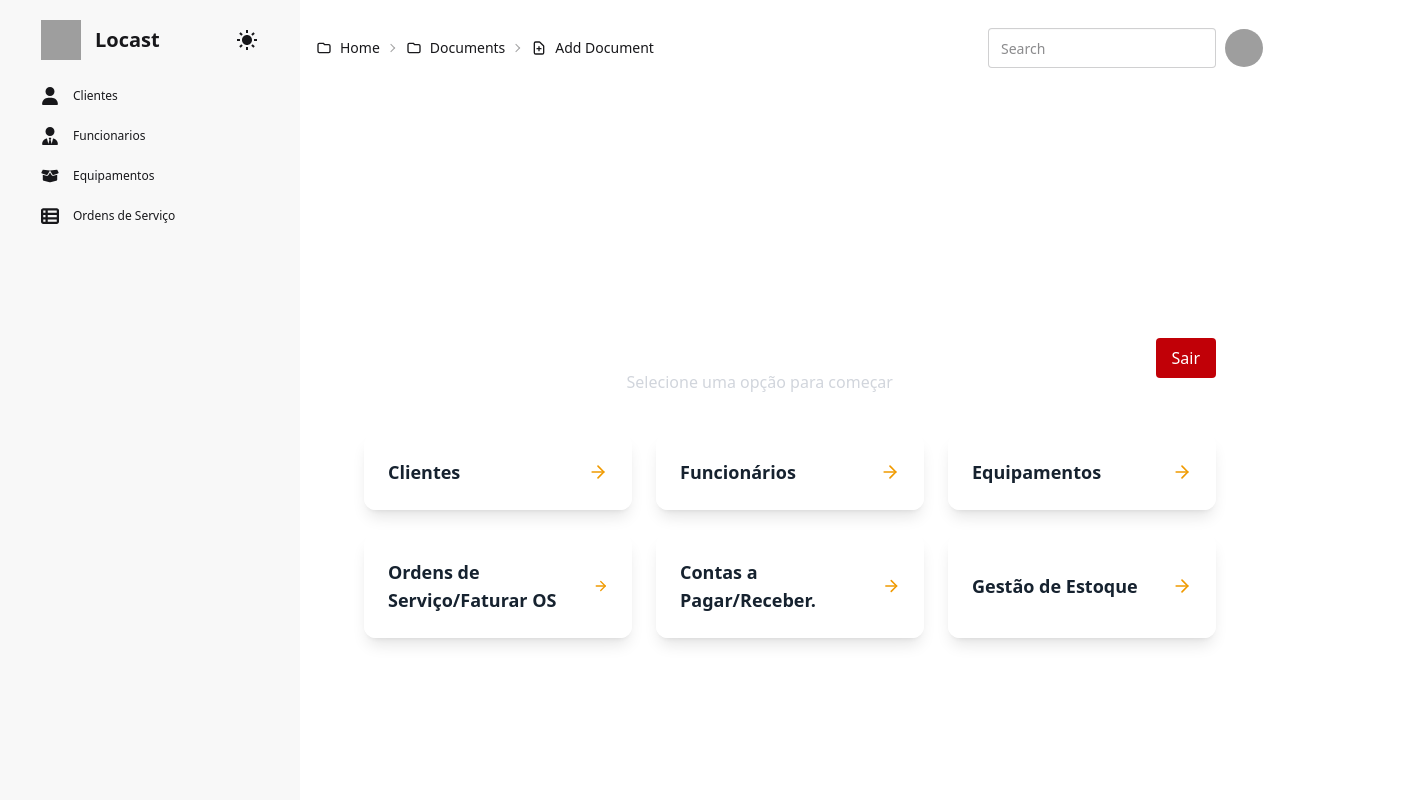
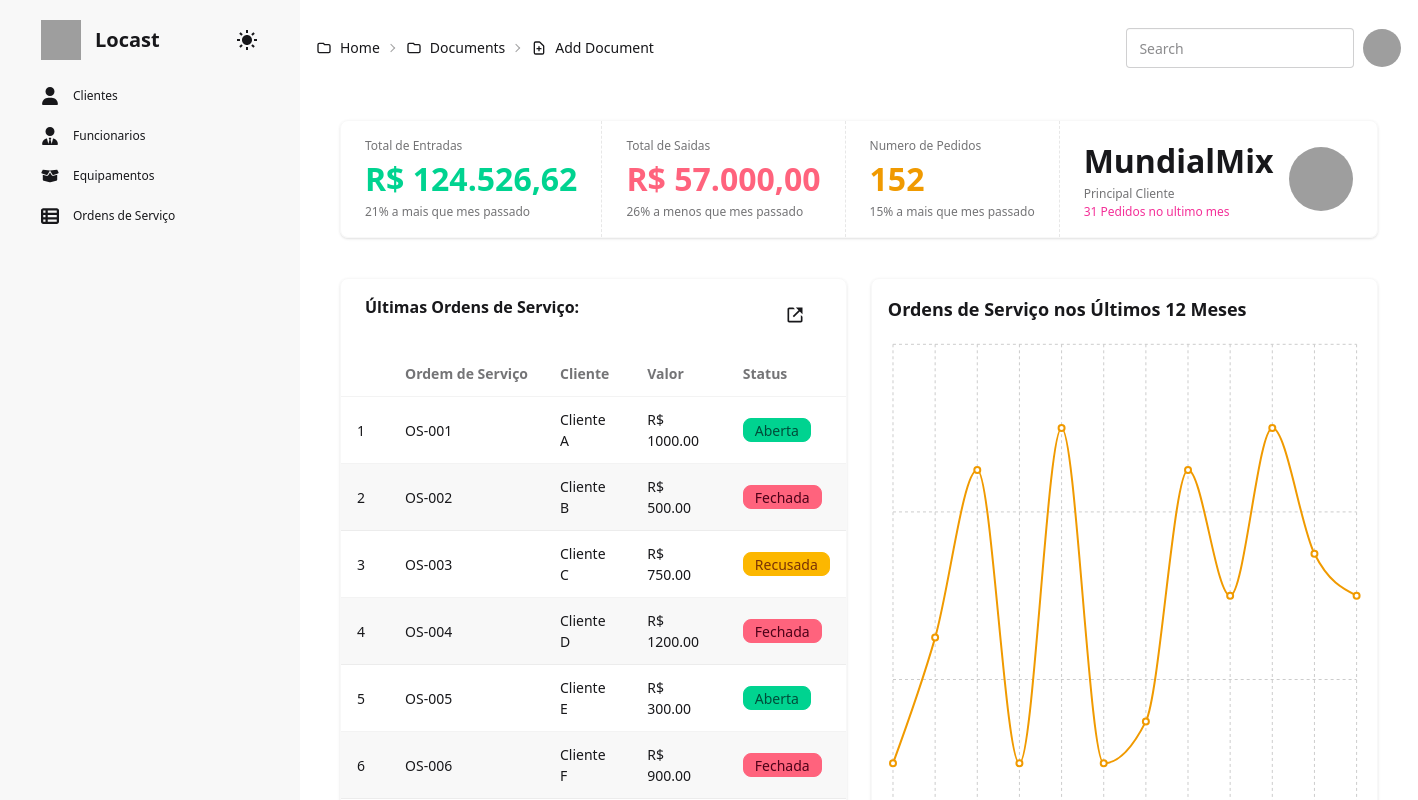
Before and after one commit to GabrielEger2/locast-mvp, a Next.js app: page /home in a window 1280 px wide. Shown: the top 800 px of the page, 1418 px wide, since content can reach past the window. Built offline with nearby package versions, Linux system fonts and the light colour scheme; sample sign-in values are in the browser's storage; grey boxes are pictures that could not be loaded.

Commit message:
add home page graphs

```diff
--- a/package.json
+++ b/package.json
@@ -22,6 +22,7 @@
     "react-dom": "^19.0.0",
     "react-icons": "^5.5.0",
     "react-spinners": "^0.15.0",
+    "recharts": "^2.15.3",
     "xlsx": "^0.18.5"
   },
   "devDependencies": {
--- a/src/app/home/page.tsx
+++ b/src/app/home/page.tsx
@@ -1,24 +1,14 @@
 'use client'
 
+import OrdemServico from '@/components/home/OrdemServico'
+import Stats from '@/components/home/Stats'
 import PageLayout from '@/components/layout/PageLayout'
-import { ArrowRight } from 'lucide-react'
 import { useRouter } from 'next/navigation'
 import { useEffect } from 'react'
 
-const actions = [
-  { label: 'Clientes', href: '/clientes' },
-  { label: 'Funcionários', href: '/funcionarios' },
-  { label: 'Equipamentos', href: '/equipamentos' },
-  { label: 'Ordens de Serviço/Faturar OS', href: '/ordem-servicos' },
-  { label: 'Contas a Pagar/Receber.', href: '/ContasPagarReceber' },
-  { label: 'Gestão de Estoque', href: '/GestaoEstoque' },
-]
-
 export default function Home() {
   const router = useRouter()
-
   useEffect(() => {
-    // Verificar autenticação assim que a página carregar
     const checkAuth = () => {
       const token = localStorage.getItem('token')
       if (!token) {
@@ -37,44 +27,10 @@ export default function Home() {
 
   return (
     <PageLayout>
-    <section className="min-h-screen flex items-center justify-center p-6">
-      <div className="w-full max-w-5xl">
-        {/* Cabeçalho com botão de logout */}
-        <header className="mb-10 flex justify-between items-center">
-          <div className="text-center flex-1">
-            <h1 className="text-4xl font-bold text-white tracking-wide">
-              Painel&nbsp;de&nbsp;Gestão&nbsp;Locast
-            </h1>
-            <p className="mt-2 text-gray-300">
-              Selecione uma opção para começar
-            </p>
-          </div>
-          <button
-            onClick={handleLogout}
-            className="px-4 py-2 text-white bg-red-700 rounded hover:bg-red-800 transition"
-          >
-            Sair
-          </button>
-        </header>
-
-        {/* Grid de ações */}
-        <div className="grid gap-6 sm:grid-cols-2 lg:grid-cols-3">
-          {actions.map(({ label, href }) => (
-            <a
-              key={label}
-              href={href}
-              className="group flex items-center justify-between rounded-xl bg-white/95 p-6 shadow-lg
-                         transition hover:bg-[#F09A00]/90 hover:text-white backdrop-blur-md"
-            >
-              <span className="text-lg font-semibold text-[#16222F] group-hover:text-white">
-                {label}
-              </span>
-              <ArrowRight className="h-5 w-5 text-[#F09A00] transition group-hover:text-white" />
-            </a>
-          ))}
-        </div>
+      <div className='flex flex-col items-center h-full w-full'>
+        <Stats />
+        <OrdemServico />
       </div>
-    </section>
     </PageLayout>
   )
 }
--- /dev/null
+++ b/src/components/home/OrdemServico.tsx
@@ -0,0 +1,97 @@
+import { BiLinkExternal } from "react-icons/bi";
+import { CartesianGrid, Line, LineChart, ResponsiveContainer, Tooltip, XAxis } from "recharts";
+
+const fakeData = [
+  { id: 1, ordemServico: "OS-001", cliente: "Cliente A", valor: 1000.0, status: "Aberta" },
+  { id: 2, ordemServico: "OS-002", cliente: "Cliente B", valor: 500.0, status: "Fechada" },
+  { id: 3, ordemServico: "OS-003", cliente: "Cliente C", valor: 750.0, status: "Recusada" },
+  { id: 4, ordemServico: "OS-004", cliente: "Cliente D", valor: 1200.0, status: "Fechada" },
+  { id: 5, ordemServico: "OS-005", cliente: "Cliente E", valor: 300.0, status: "Aberta" },
+  { id: 6, ordemServico: "OS-006", cliente: "Cliente F", valor: 900.0, status: "Fechada" },
+  { id: 7, ordemServico: "OS-007", cliente: "Cliente G", valor: 400.0, status: "Aberta" },
+  { id: 8, ordemServico: "OS-008", cliente: "Cliente H", valor: 1100.0, status: "Recusada" },
+  { id: 9, ordemServico: "OS-009", cliente: "Cliente I", valor: 1300.0, status: "Fechada" },
+  { id: 10, ordemServico: "OS-010", cliente: "Cliente J", valor: 350.0, status: "Aberta" },
+];
+
+const meses = [
+  "Jul", "Ago", "Set", "Out", "Nov", "Dez",
+  "Jan", "Fev", "Mar", "Abr", "Mai", "Jun"
+];
+
+const osPorMes = meses.map((mes, index) => ({
+  mes,
+  quantidade: Math.floor(Math.random() * 10 + 5), // entre 5 e 14 OS por mês
+}));
+
+
+const OrdemServico = () => {
+  return (
+    <div className="flex flex-col lg:flex-row justify-center items-start w-full mt-10 gap-6">
+      <div className="w-full lg:w-1/2 border border-base-200 shadow card">
+        <div className="flex justify-between px-6 py-4">
+          <h2 className="font-semibold">Últimas Ordens de Serviço:</h2>
+          <button className="btn btn-ghost">
+            <BiLinkExternal size={20} />
+          </button>
+        </div>
+        <div className="overflow-x-auto">
+          <table className="table table-zebra">
+            <thead>
+              <tr>
+                <th></th>
+                <th>Ordem de Serviço</th>
+                <th>Cliente</th>
+                <th>Valor</th>
+                <th>Status</th>
+              </tr>
+            </thead>
+            <tbody>
+              {fakeData.map((order) => (
+                <tr className="hover:bg-base-300 cursor-pointer" key={order.id}>
+                  <td>{order.id}</td>
+                  <td>{order.ordemServico}</td>
+                  <td>{order.cliente}</td>
+                  <td>R$ {order.valor.toFixed(2)}</td>
+                  <td>
+                    <span className={`badge ${
+                      order.status === "Aberta"
+                        ? "badge-success"
+                        : order.status === "Fechada"
+                        ? "badge-error"
+                        : "badge-warning"
+                    }`}>
+                      {order.status}
+                    </span>
+                  </td>
+                </tr>
+              ))}
+            </tbody>
+          </table>
+        </div>
+      </div>
+
+      <div className="h-full w-full lg:w-1/2 card shadow border border-base-200 p-4">
+        <h2 className="text-lg font-semibold mb-4">Ordens de Serviço nos Últimos 12 Meses</h2>
+        <ResponsiveContainer width="100%" height="100%">
+          <LineChart data={osPorMes}>
+            <CartesianGrid strokeDasharray="3 3" />
+            <XAxis dataKey="mes" />
+<Tooltip
+  contentStyle={{
+    backgroundColor: '#1e293b',
+    borderColor: '#334155',
+    color: '#fff',
+  }}
+  labelStyle={{ color: '#ccc' }}
+  itemStyle={{ color: '#facc15' }}
+/>
+            <Line type="monotone" dataKey="quantidade" stroke="#F09A00" strokeWidth={2} />
+          </LineChart>
+        </ResponsiveContainer>
+      </div>
+    </div>
+  );
+};
+
+export default OrdemServico;
--- /dev/null
+++ b/src/components/home/Stats.tsx
@@ -0,0 +1,37 @@
+const Stats = () => {
+  return (
+<div className="stats stats-vertical lg:stats-horizontal shadow w-full mt-10 card border border-base-200">
+        <div className="stat">
+          <div className="stat-title">Total de Entradas</div>
+          <div className="stat-value text-success">R$ 124.526,62</div>
+          <div className="stat-desc">21% a mais que mes passado</div>
+        </div>
+
+        <div className="stat">
+          <div className="stat-title">Total de Saidas</div>
+          <div className="stat-value text-error">R$ 57.000,00</div>
+          <div className="stat-desc">26% a menos que mes passado</div>
+        </div>
+        <div className="stat">
+          <div className="stat-title">Numero de Pedidos</div>
+          <div className="stat-value text-primary">152</div>
+          <div className="stat-desc">15% a mais que mes passado</div>
+        </div>
+
+        <div className="stat">
+          <div className="stat-figure text-secondary">
+            <div className="avatar">
+              <div className="w-16 rounded-full">
+                <img src="https://colaboradores.grupomundialmix.com.br/assets/icon-e0b1fde7.png" />
+              </div>
+            </div>
+          </div>
+          <div className="stat-value">MundialMix</div>
+          <div className="stat-title">Principal Cliente</div>
+          <div className="stat-desc text-secondary">31 Pedidos no ultimo mes</div>
+        </div>
+      </div>
+  )
+}
+
+export default Stats
```
Also changed, not shown: 1 other file (tests, documents, lock files or other folders).
